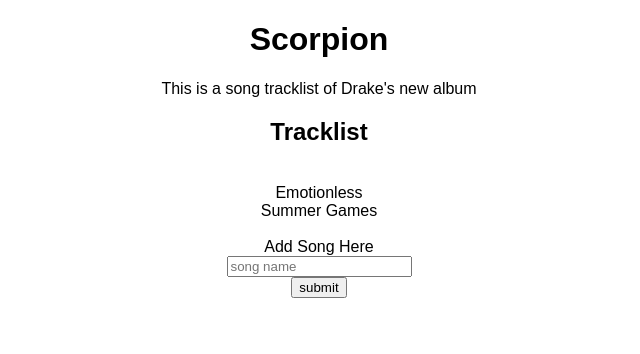
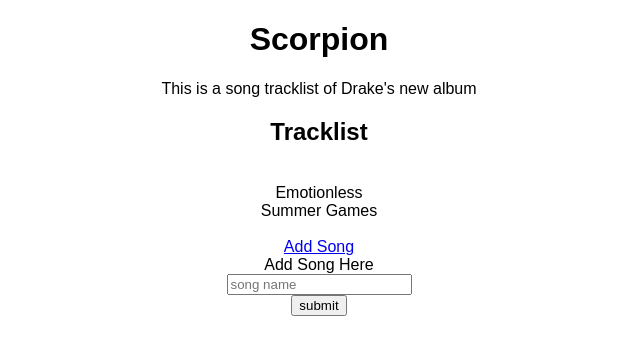
Before and after one commit to FranciscoJG20/drake-app-front, a React (Create React App) app: page /addsong in a window 1280 px wide. Shown: the top 354 px of the page, without its empty margins (321-961 px from the left). Built offline with nearby package versions, Linux system fonts and the light colour scheme.

Commit message:
included link in SongList component to add song

```diff
--- a/src/components/SongList/SongList.js
+++ b/src/components/SongList/SongList.js
@@ -1,6 +1,6 @@
 import React, { Component } from "react";
 import Song from "../Song/Song";
-import { Route } from "react-router-dom";
+import { Route, Link } from "react-router-dom";
 
 class songlist extends Component {
   constructor() {
@@ -20,8 +20,9 @@
         {this.state.songs[1]}
         <br />
         <br />
-        <Song />
-        <Route path="/song" component={Song} />
+        <Link to="/addsong">Add Song</Link>
+        <br />
+        <Route path="/addsong" component={Song} />
       </div>
     );
   }
```
